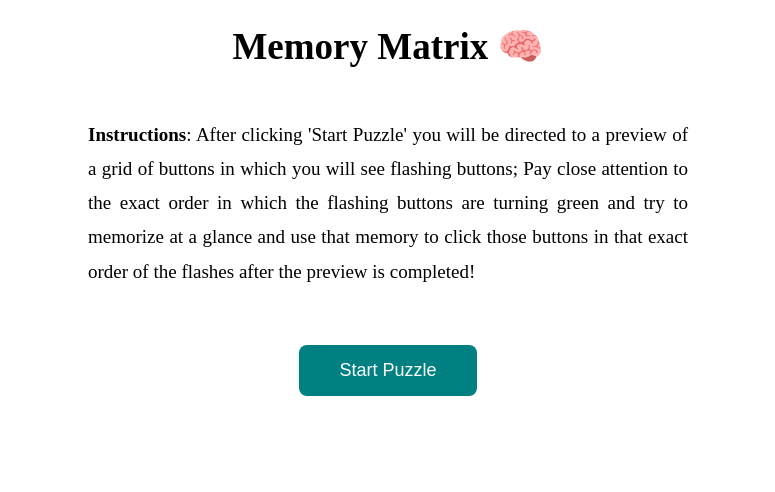
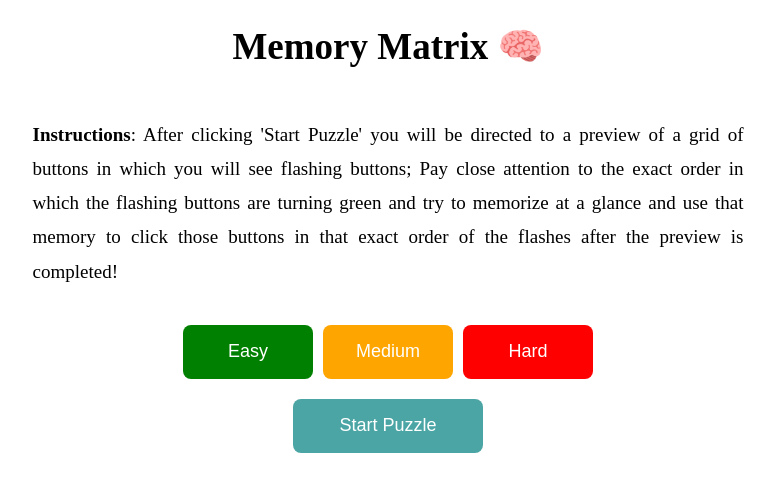
Before and after one commit to VoltedSwitch/Light-Up-Mystery, a Flask app: page / in a window 1280 px wide. Shown: the top 492 px of the page, without its empty margins (252-1027 px from the left). Run offline with Flask 3, Linux system fonts and the light colour scheme.

Commit message:
Save stable version

```diff
--- a/static/css/style.css
+++ b/static/css/style.css
@@ -3,6 +3,10 @@
 h1 {
   text-align: center;
   font-size: 37px;
+}
+
+.decrease-gap {
+   margin-bottom: -20px;
 }
 
 .before-starting {
@@ -14,7 +18,6 @@ h1 {
 .loading-text {
   font-size: 24px;
   color: gray;
-  margin: 0;
   text-align: center;
 }
 
@@ -104,15 +107,48 @@ h1 {
 }
 
 .instructions {
-  max-width: 600px;
+  padding: 0px;
+  max-width: 711px;
   margin: 0 auto 36px;
   text-align: justify;
   line-height: 1.8;
   font-size: 19px;
 }
 
+.difficulty-buttons {
+  display: flex;
+  flex-direction: row; /* row is default, but you can still write it for clarity */
+  gap: 10px; /* space between buttons */
+  justify-content: center; /* center horizontally as a group */
+}
+
+.difficulty-buttons button {
+  padding: 0px;
+  width: 130px; /* Fixed width */
+  height: 54px; /* Fixed height */
+  font-size: 18px; /* Optional: adjust font size */
+  color: white; /* Ensure text color */
+  border: none; /* Remove default borders if you want */
+  cursor: pointer; /* Pointer cursor on hover */
+  border-radius: 8px; /* Keep your rounded corners */
+}
+
+.difficulty-buttons .easy-button {
+  background-color: green;
+}
+
+.difficulty-buttons .medium-button {
+  background-color: orange;
+}
+
+.difficulty-buttons .hard-button {
+  background-color: red;
+}
+
 .start-button {
-  padding: 15px 40px;
+  padding: 0px;
+  width: 190px;
+  height: 54px;
   font-size: 18px;
   background-color: teal;
   color: white;
@@ -123,12 +159,12 @@ h1 {
 }
 
 .grid-container {
-  display: none;
+  display: grid;
   grid-template-columns: repeat(4, 1fr);
   gap: 10px;
   max-width: 400px;
   margin: 0 auto;
-  padding: 30px;
+  padding: 0px;
   transition: background-color 2s ease;
 }
 
@@ -140,12 +176,16 @@ h1 {
 
 .button-press-effect:active {
   transform: scale(0.95);
-  background-color: darkgreen;
+  background-color: rgb(4, 58, 4);
 }
 
-.grid-container.disabled {
+.disabled {
   pointer-events: none;
   opacity: 0.7;
+}
+
+button.selected {
+  filter: brightness(70%);
 }
 
 button {
@@ -173,8 +213,16 @@ button {
   box-shadow: 0 0 20px 10px rgba(22, 153, 70, 0.6);
 }
 
-.result-message {
+.result {
   text-align: center;
   font-size: 24px;
+  margin-top: 40px;
+}
+
+.hidden {
+  display: none;
+}
+
+.spacing {
   margin-top: 20px;
 }
--- a/static/js/constants.js
+++ /dev/null
@@ -1,18 +0,0 @@
-// constants.js
-
-export const CLASSNAMES = {
-  result: "result-message",
-  win: "clicked-correct",
-  loss: "clicked-wrong",
-  glow: "preview-glow",
-  restartButton: "restart-button",
-  grid: "grid-container",
-  loading: "loading-text",
-  startButton: "start-btn",
-  streak: "display-streak",
-  beforeStarting: "before-starting",
-  hearts: "display-chances",
-  bounce: "bounce-effect",
-  shake: "shake-effect",
-  fadeAway: "fade-out",
-};
--- a/static/js/main.js
+++ b/static/js/main.js
@@ -10,36 +10,36 @@ import {
   isSequenceCorrect,
 } from "./utils.js";
 
-import { CLASSNAMES } from "./constants.js";
-
 // 🌟 Global puzzle state
-// Syntax: buttons: turns
-const turnsToPatternIncrement = {
-  1: 3,
-  2: 3,
-  3: 3,
-  4: 3,
-  5: 3,
-  6: 3,
-  7: 4,
-  8: 4,
-  9: 4,
-  10: 4,
-  11: 4,
-  12: 5,
-  13: 5,
-  14: 5,
-  15: 5,
-};
-const startingSequenceLength = 1;
 const startingButton = 1;
 const maxButtons = 16;
-const startingChances = 3;
+const startingSequenceLength = 1;
+const modes = {
+  easy: {
+    chances: 6,
+    previewSpeed: 1200,
+    incrementPatternAt: 4,
+  },
+  medium: {
+    chances: 3,
+    previewSpeed: 800,
+    incrementPatternAt: 2,
+  },
+  hard: {
+    chances: 1,
+    previewSpeed: 500,
+    incrementPatternAt: 1,
+  },
+};
+const difficultyDiv = document.getElementById("difficulty-buttons");
 
-let currentTurns = turnsToPatternIncrement[startingSequenceLength];
+let modeName = null;
+let chances = null;
+let previewSpeed = null;
+let incrementPatternAt = null;
 let turnCounter = 0;
 let streak = 0;
-let chances = startingChances;
+let isGridInputAllowed = false;
 let currentSequenceLength = startingSequenceLength;
 let userSequence = [];
 let correctSequence = generatePattern(
@@ -47,7 +47,6 @@ let correctSequence = generatePattern(
   startingButton,
   maxButtons
 );
-let isInputAllowed = false;
 let heartDropSound = new Audio("/static/sounds/heart-drop.mp3");
 let streakIncreaseSound = new Audio("/static/sounds/streak-up.mp3");
 let buttonClickSound = new Audio("/static/sounds/button-click.mp3");
@@ -62,60 +61,60 @@ document.querySelectorAll(".button-press-effect").forEach((button) => {
 
 // 🚨 Helpers
 function updateStreakDisplay() {
-  const displayStreak = document.getElementById(CLASSNAMES.streak);
+  const displayStreak = document.getElementById("display-streak");
   streakIncreaseSound.play();
   if (currentSequenceLength < maxButtons) {
-    displayStreak.innerText = `🔥 ${streak}`;
+    displayStreak.textContent = `🔥 ${streak}`;
   } else {
-    displayStreak.innerText = `🧠🔥✨ ${streak}`;
+    displayStreak.textContent = `🧠🔥✨ ${streak}`;
   }
 }
 
 function updateChancesDisplay(playSound = false) {
   const full = "❤️".repeat(chances);
-  const empty = "🖤".repeat(startingChances - chances);
+  const empty = "🖤".repeat(modes[modeName].chances - chances);
   if (playSound) {
     heartDropSound.play();
   }
-  document.getElementById(CLASSNAMES.hearts).innerText = full + empty;
+  document.getElementById("display-chances").textContent = full + empty;
 }
 
 function animateStreak() {
-  const displayStreak = document.getElementById(CLASSNAMES.streak);
-  displayStreak.classList.add(CLASSNAMES.bounce);
-  setTimeout(() => displayStreak.classList.remove(CLASSNAMES.bounce), 500);
+  const displayStreak = document.getElementById("display-streak");
+  displayStreak.classList.add("bounce-effect");
+  setTimeout(() => displayStreak.classList.remove("bounce-effect"), 500);
 }
 
 function animateChances() {
-  const displayChances = document.getElementById(CLASSNAMES.hearts);
-  displayChances.classList.add(CLASSNAMES.shake);
+  const displayChances = document.getElementById("display-chances");
+  displayChances.classList.add("shake-effect");
 
   setTimeout(() => {
-    displayChances.classList.remove(CLASSNAMES.shake);
+    displayChances.classList.remove("shake-effect");
   }, 500);
 }
 
 function fadeAwayStreakAndChances() {
-  const displayStreak = document.getElementById(CLASSNAMES.streak);
-  const displayChances = document.getElementById(CLASSNAMES.hearts);
+  const displayStreak = document.getElementById("display-streak");
+  const displayChances = document.getElementById("display-chances");
 
   setTimeout(() => {
-    displayChances.classList.add(CLASSNAMES.fadeAway);
-    displayStreak.classList.add(CLASSNAMES.fadeAway);
+    displayChances.classList.add("fade-out");
+    displayStreak.classList.add("fade-out");
 
     setTimeout(() => {
-      displayStreak.innerText = "";
-      displayChances.innerText = "";
+      displayStreak.textContent = "";
+      displayChances.textContent = "";
 
-      displayChances.classList.remove(CLASSNAMES.fadeAway);
-      displayStreak.classList.remove(CLASSNAMES.fadeAway);
+      displayChances.classList.remove("fade-out");
+      displayStreak.classList.remove("fade-out");
     }, 500);
   }, 500);
 }
 
-function setInputAllowed(allowed) {
-  isInputAllowed = allowed;
-  const grid = document.getElementById(CLASSNAMES.grid);
+function setGridInputAllowed(allowed) {
+  isGridInputAllowed = allowed;
+  const grid = document.getElementById("grid-container");
   if (allowed) {
     grid.classList.remove("disabled");
   } else {
@@ -123,9 +122,16 @@ function setInputAllowed(allowed) {
   }
 }
 
+function applyMode(modeName) {
+  const mode = modes[modeName];
+  chances = mode.chances;
+  previewSpeed = mode.previewSpeed;
+  incrementPatternAt = mode.incrementPatternAt;
+}
+
 // 🌟 Click handler logic
 function handleGridClick(num) {
-  if (!isInputAllowed) return;
+  if (!isGridInputAllowed) return;
   if (userSequence.includes(num)) return;
 
   const tempSequence = [...userSequence, num];
@@ -137,17 +143,16 @@ function handleGridClick(num) {
     const isComplete = userSequence.length === correctSequence.length;
 
     if (isComplete && isSequenceCorrect(userSequence, correctSequence)) {
-      setInputAllowed(false);
+      setGridInputAllowed(false);
       afterUserWon(correctSequence);
       streak++;
-      if (turnCounter < currentTurns) {
+      if (turnCounter < incrementPatternAt) {
         turnCounter++;
       }
-      if (turnCounter === currentTurns) {
+      if (turnCounter === incrementPatternAt) {
         turnCounter = 0;
         if (currentSequenceLength < maxButtons) {
           currentSequenceLength++;
-          currentTurns = turnsToPatternIncrement[currentSequenceLength];
         }
       }
       updateStreakDisplay();
@@ -155,7 +160,7 @@ function handleGridClick(num) {
       updateChancesDisplay();
     }
   } else {
-    setInputAllowed(false);
+    setGridInputAllowed(false);
     if (chances > 0 && streak > 0) {
       chances--;
       updateChancesDisplay(true);
@@ -165,27 +170,56 @@ function handleGridClick(num) {
       streak = 0;
       turnCounter = 0;
       currentSequenceLength = startingSequenceLength;
-      currentTurns = turnsToPatternIncrement[startingSequenceLength];
       fadeAwayStreakAndChances();
     }
     applyWrongClickStyle(num);
-    afterUserLost(correctSequence);
+    afterUserLost(correctSequence, difficultyDiv, chances);
   }
 }
 
-// 🌟 Start puzzle on initial button click
-const button = document.getElementById(CLASSNAMES.startButton);
-button.addEventListener("click", () => {
-  document.getElementById(CLASSNAMES.beforeStarting).remove();
+// 🌟 Start Logic
+const difficultyButtons = difficultyDiv.querySelectorAll("button");
+const startButton = document.getElementById("start-button");
 
-  const loadingText = document.getElementById(CLASSNAMES.loading);
-  loadingText.innerText = "Loading...";
+difficultyButtons.forEach((difficultyBtn) => {
+  difficultyBtn.addEventListener("click", () => {
+    if (!difficultyBtn.classList.contains("selected")) {
+      difficultyButtons.forEach((b) => b.classList.remove("selected"));
+      difficultyBtn.classList.add("selected");
+      modeName = difficultyBtn.textContent.trim().toLowerCase();
+      startButton.classList.remove("disabled");
+      const tryAgainButton = document.getElementById("try-again-button");
+      if (tryAgainButton) {
+        tryAgainButton.classList.remove("disabled");
+      }
+    } else {
+      difficultyBtn.classList.remove("selected");
+      modeName = null;
+      startButton.classList.add("disabled");
+      const tryAgainButton = document.getElementById("try-again-button");
+      if (tryAgainButton) {
+        tryAgainButton.classList.add("disabled");
+      }
+    }
+  });
+});
+
+startButton.addEventListener("click", () => {
+  applyMode(modeName);
+
+  const instructions = document.getElementById("instructions");
+  instructions.classList.add("hidden");
+  startButton.classList.add("hidden");
+  difficultyDiv.classList.add("hidden");
+
+  const loadingText = document.getElementById("loading-text");
+  loadingText.textContent = "Loading...";
 
   setTimeout(() => {
-    loadingText.innerText = "";
+    loadingText.textContent = "";
 
-    const grid = document.getElementById(CLASSNAMES.grid);
-    grid.style.display = "grid";
+    const grid = document.getElementById("grid-container");
+    grid.classList.remove("hidden");
 
     for (let i = 1; i <= 16; i++) {
       const btn = document.getElementById(`btn${i}`);
@@ -194,11 +228,12 @@ button.addEventListener("click", () => {
 
     previewSequence(
       correctSequence,
+      previewSpeed,
       () => {
-        setInputAllowed(false);
+        setGridInputAllowed(false);
       },
       () => {
-        setInputAllowed(true);
+        setGridInputAllowed(true);
       }
     );
   }, 2000);
@@ -206,20 +241,27 @@ button.addEventListener("click", () => {
 
 // 🔄 Restart logic used by utils.js buttons
 function restartApp(userLost = false) {
-  const messageArea = document.getElementById(CLASSNAMES.result);
-  if (messageArea) {
-    messageArea.innerHTML = "";
+  const heading = document.getElementById("heading");
+  heading.classList.remove("decrease-gap");
+
+  const resultArea = document.getElementById("result");
+  if (resultArea) {
+    resultArea.innerHTML = "";
   }
 
-  const grid = document.getElementById(CLASSNAMES.grid);
-  grid.style.display = "none";
+  if (userLost && streak === 0) {
+    applyMode(modeName);
+  }
 
-  const loadingText = document.getElementById(CLASSNAMES.loading);
-  loadingText.innerText = "Loading...";
+  const grid = document.getElementById("grid-container");
+  grid.classList.add("hidden");
+
+  const loadingText = document.getElementById("loading-text");
+  loadingText.textContent = "Loading...";
 
   for (let i = 1; i <= 16; i++) {
     const btn = document.getElementById(`btn${i}`);
-    btn.classList.remove(CLASSNAMES.win, CLASSNAMES.loss);
+    btn.classList.remove("clicked-correct", "clicked-wrong");
   }
 
   userSequence = [];
@@ -228,22 +270,19 @@ function restartApp(userLost = false) {
     startingButton,
     maxButtons
   );
-  isInputAllowed = false;
-  if (userLost && streak === 0) {
-    chances = startingChances;
-  }
 
   setTimeout(() => {
-    loadingText.innerText = "";
-    grid.style.display = "grid";
+    loadingText.textContent = "";
+    grid.classList.remove("hidden");
 
     previewSequence(
       correctSequence,
+      previewSpeed,
       () => {
-        setInputAllowed(false);
+        setGridInputAllowed(false);
       },
       () => {
-        setInputAllowed(true);
+        setGridInputAllowed(true);
       }
     );
   }, 2000);
--- a/templates/memory.html
+++ b/templates/memory.html
@@ -10,13 +10,13 @@
     />
   </head>
   <body>
-    <h1>Memory Matrix 🧠</h1>
+    <h1 id="heading">Memory Matrix 🧠</h1>
     <div id="loading-text" class="loading-text"></div>
     <div id="display-streak" class="display-streak"></div>
     <div id="display-chances" class="display-chances"></div>
 
     <div id="before-starting" class="before-starting">
-      <p class="instructions">
+      <p id="instructions" class="instructions">
         <strong>Instructions</strong>: After clicking 'Start Puzzle' you will be
         directed to a preview of a grid of buttons in which you will see
         flashing buttons; Pay close attention to the exact order in which the
@@ -24,18 +24,34 @@
         use that memory to click those buttons in that exact order of the
         flashes after the preview is completed!
       </p>
-      <button id="start-btn" class="start-button button-press-effect">
+
+      <div id="difficulty-buttons" class="difficulty-buttons">
+        <button id="easy-button" class="easy-button button-press-effect">
+          Easy
+        </button>
+        <button id="medium-button" class="medium-button button-press-effect">
+          Medium
+        </button>
+        <button id="hard-button" class="hard-button button-press-effect">
+          Hard
+        </button>
+      </div>
+
+      <button
+        id="start-button"
+        class="start-button button-press-effect disabled"
+      >
         Start Puzzle
       </button>
     </div>
 
-    <div id="grid-container" class="grid-container">
+    <div id="grid-container" class="grid-container hidden">
       {% for i in range(1, 17) %}
       <button id="btn{{i}}" class="button-press-effect">{{i}}</button>
       {% endfor %}
     </div>
 
-    <div id="result-message" class="result-message"></div>
+    <div id="result" class="result"></div>
 
     <script
       type="module"
```
Also changed, not shown: static/js/utils.js (+40 -23 lines).
